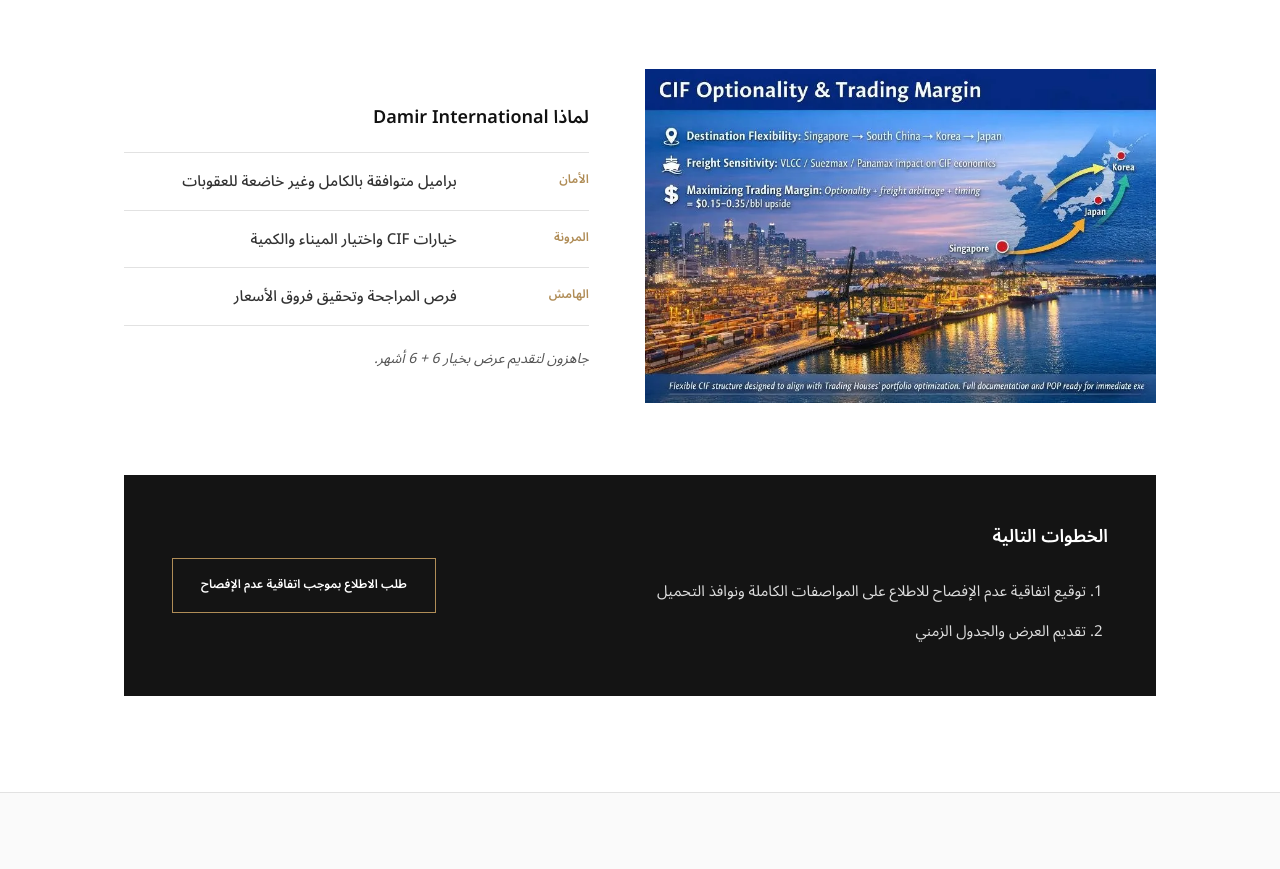
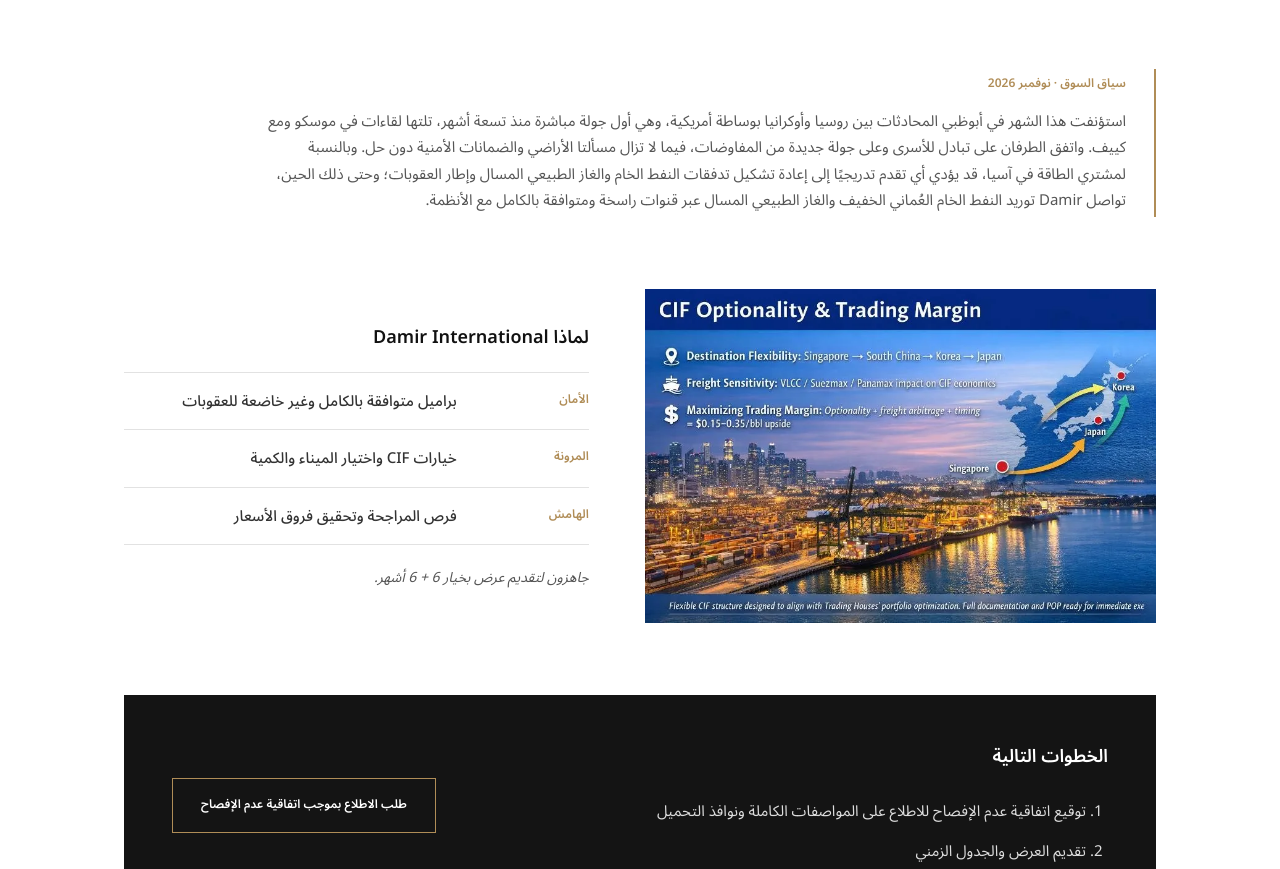
Before and after one commit to DamirInternational/DamirInternational.github.io, a plain HTML site: page ar/index.html in a window 1280 px wide. Shown: the part 2695-3564 px from the top of the page. Drawn offline with Linux system fonts and the light colour scheme.

Commit message:
Supply: add November 2026 market context (EN/ZH/AR/HE)

```diff
--- a/ar/index.html
+++ b/ar/index.html
@@ -56,6 +56,11 @@ header.hero img{width:min(420px,80%);height:auto}
 .sp-col h3,.sp-why h3,.sp-next h3{font-size:18px;font-weight:600;margin-bottom:18px}
 .sp-col li{font-size:14.5px;padding:12px 0}
 .sp-why{display:grid;grid-template-columns:1.1fr 1fr;gap:56px;align-items:center;padding:0 0 72px}
+.sp-context{border-left:2px solid var(--gold);padding:4px 0 4px 28px;margin:0 0 72px;max-width:900px}
+.sp-context h3{font-size:12px;font-weight:600;letter-spacing:.16em;text-transform:uppercase;color:var(--gold);margin-bottom:12px}
+.sp-context p{font-size:15px;line-height:1.75;color:var(--soft)}
+[dir="rtl"] .sp-context{border-left:0;border-right:2px solid var(--gold);padding:4px 28px 4px 0}
+@media (max-width:820px){.sp-context{margin-bottom:48px;padding-left:20px}[dir="rtl"] .sp-context{padding-right:20px}}
 .sp-map img{width:100%;height:auto;display:block}
 .sp-points li{display:grid;grid-template-columns:120px 1fr;gap:12px;font-size:15px}
 .sp-points b{font-size:12px;font-weight:600;letter-spacing:.14em;text-transform:uppercase;color:var(--gold);padding-top:2px}
@@ -275,6 +280,10 @@ body{line-height:1.9}
         </ul>
       </div>
     </div>
+    <div class="sp-context">
+      <h3>سياق السوق · نوفمبر 2026</h3>
+      <p>استؤنفت هذا الشهر في أبوظبي المحادثات بين روسيا وأوكرانيا بوساطة أمريكية، وهي أول جولة مباشرة منذ تسعة أشهر، تلتها لقاءات في موسكو ومع كييف. واتفق الطرفان على تبادل للأسرى وعلى جولة جديدة من المفاوضات، فيما لا تزال مسألتا الأراضي والضمانات الأمنية دون حل. وبالنسبة لمشتري الطاقة في آسيا، قد يؤدي أي تقدم تدريجيًا إلى إعادة تشكيل تدفقات النفط الخام والغاز الطبيعي المسال وإطار العقوبات؛ وحتى ذلك الحين، تواصل Damir توريد النفط الخام العُماني الخفيف والغاز الطبيعي المسال عبر قنوات راسخة ومتوافقة بالكامل مع الأنظمة.</p>
+    </div>
     <div class="sp-why">
       <figure class="sp-map"><img src="../img/cif-optionality.webp" alt="خيارات CIF بين سنغافورة وجنوب الصين وكوريا واليابان" width="828" height="540" loading="lazy"></figure>
       <div>
```
Also changed, not shown: he/index.html (+9 -0 lines), index.html (+9 -0 lines), zh/index.html (+9 -0 lines).
